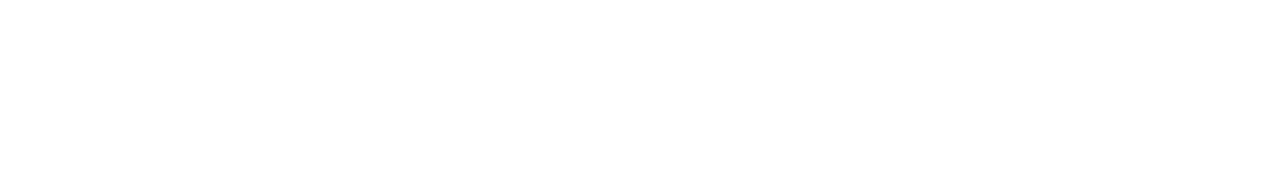
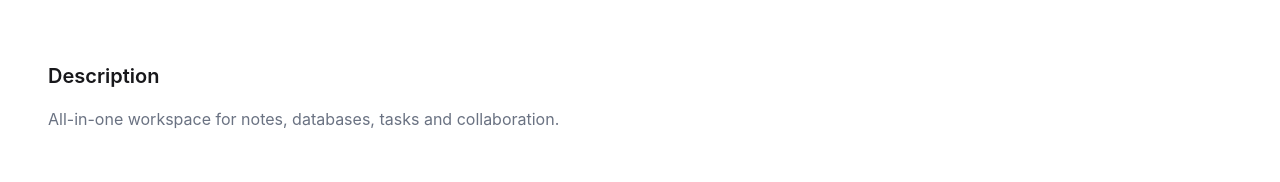
Before and after one commit to md-sazzadul/app-nest, a React (Vite) app: page /apps/1 in a window 1280 px wide. Shown: the part 710-892 px from the top of the page. Built offline with nearby package versions, Linux system fonts and the light colour scheme.

Commit message:
implemented app description

```diff
--- /dev/null
+++ b/src/components/appDetails/AppDescription.jsx
@@ -0,0 +1,18 @@
+const AppDescription = ({ description }) => {
+  return (
+    <div className="mt-12">
+      {/* Title */}
+      <h2 className="text-xl font-semibold mb-4">Description</h2>
+
+      {/* Content */}
+      <div className="space-y-6 text-gray-500 leading-relaxed text-sm md:text-base">
+        {/* Split into paragraphs */}
+        {description.split("\n").map((para, index) => (
+          <p key={index}>{para}</p>
+        ))}
+      </div>
+    </div>
+  );
+};
+
+export default AppDescription;
--- a/src/pages/AppDetails.jsx
+++ b/src/pages/AppDetails.jsx
@@ -1,5 +1,6 @@
 import { useEffect, useState } from "react";
 import { useParams } from "react-router";
+import AppDescription from "../components/appDetails/AppDescription";
 import AppInfo from "../components/appDetails/AppInfo";
 import RatingChart from "../components/appDetails/RatingChart";
 import NoData from "../components/apps/NoData";
@@ -28,6 +29,8 @@
       <AppInfo app={app} />
 
       <RatingChart ratings={app.ratings} />
+
+      <AppDescription description={app.description} />
     </div>
   );
 };
```
